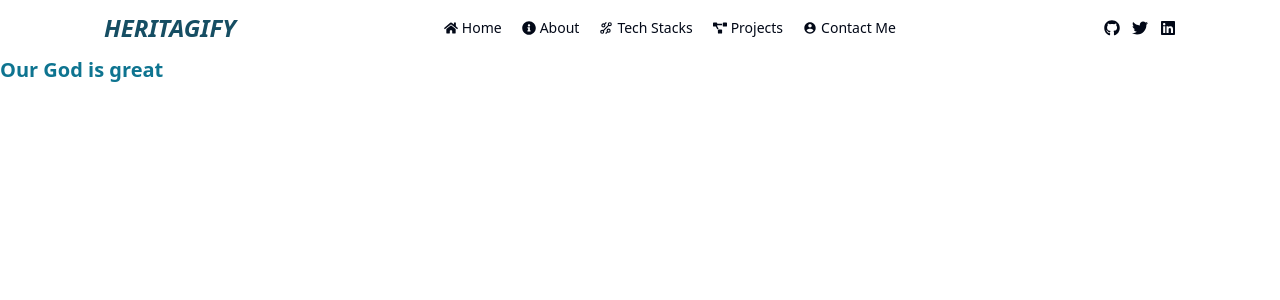
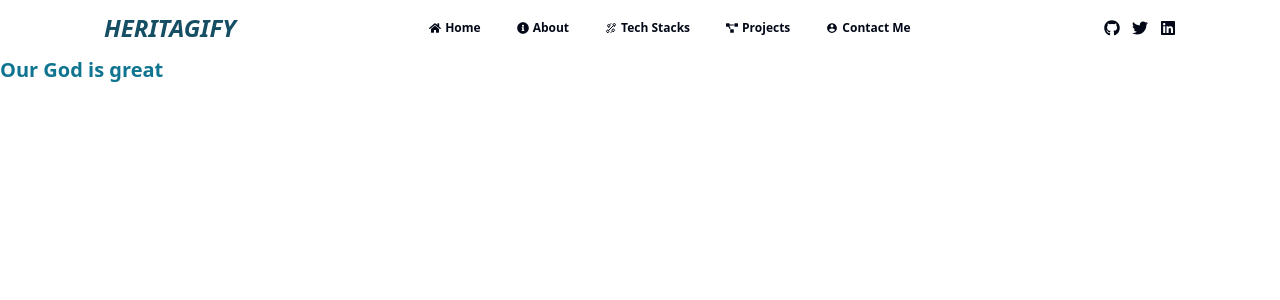
Before and after one commit to Heritagify/My-Portfolio, a Next.js app: page /about in a window 1280 px wide. Shown: the top 300 px of the page. Built offline with nearby package versions, Linux system fonts and the light colour scheme.

Commit message:
more improvements with nextjs

```diff
--- a/components/Navbar.tsx
+++ b/components/Navbar.tsx
@@ -8,8 +8,6 @@ import { GrTechnology } from "react-icons/gr";
 import { FaHome } from "react-icons/fa";
 import { FaInfoCircle } from "react-icons/fa";
 
-
-
 export default function Navbar() {
   return (
     <div>
@@ -17,19 +15,33 @@ export default function Navbar() {
         <h1 className="italic text-cyan-900 font-semibold text-2xl">
           HERITAGIFY
         </h1>
-        <div className="hidden md:flex space-x-5 text-sm ">
-          <li className="flex items-center gap-1 cursor-pointer"><FaHome />Home</li>
-          <li className="flex items-center gap-1 cursor-pointer"><FaInfoCircle />About</li>
-          <li className="flex items-center gap-1 cursor-pointer"><GrTechnology />Tech Stacks</li>
-          <li className="flex items-center gap-1 cursor-pointer"><FaProjectDiagram />Projects</li>
-          <li className="flex items-center gap-1 cursor-pointer"><IoMdContact />Contact Me</li>
+        <div className="hidden md:flex space-x-9 text-xs font-semibold">
+          <li className="flex items-center gap-1 cursor-pointer">
+            <FaHome />
+            Home
+          </li>
+          <li className="flex items-center gap-1 cursor-pointer">
+            <FaInfoCircle />
+            About
+          </li>
+          <li className="flex items-center gap-1 cursor-pointer">
+            <GrTechnology />
+            Tech Stacks
+          </li>
+          <li className="flex items-center gap-1 cursor-pointer">
+            <FaProjectDiagram />
+            Projects
+          </li>
+          <li className="flex items-center gap-1 cursor-pointer">
+            <IoMdContact />
+            Contact Me
+          </li>
         </div>
         <div className="flex space-x-3">
           <FaGithub />
           <FaTwitter />
           <FaLinkedin />
         </div>
-
       </header>
     </div>
   );
```
